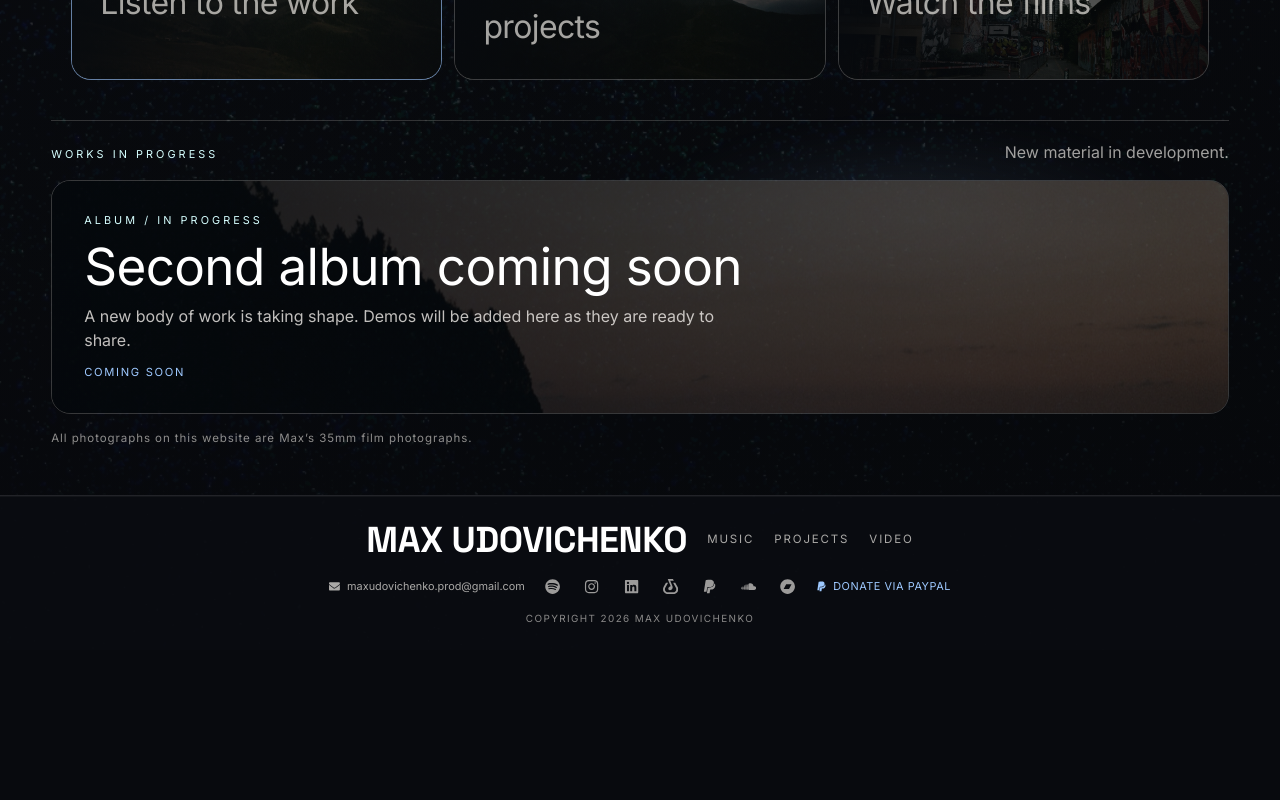
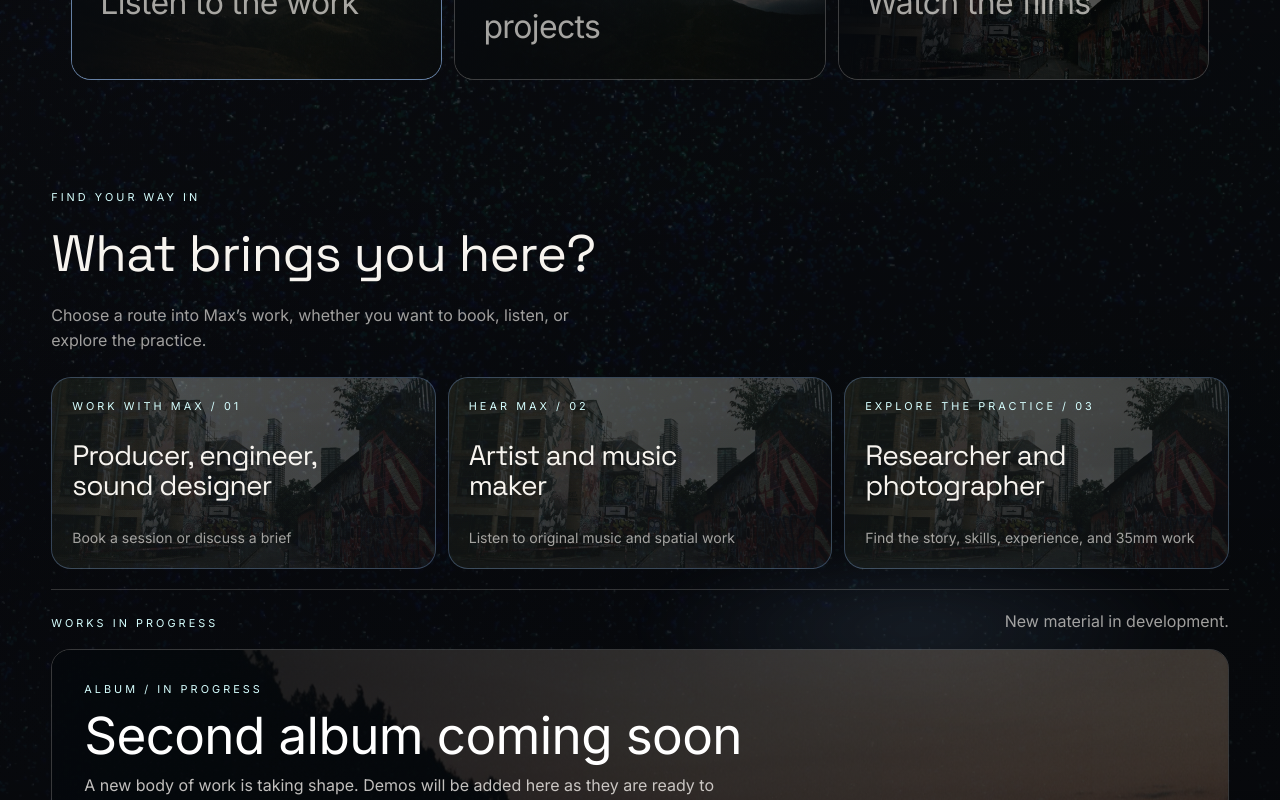
Before and after one commit to udovimax/portfolio-website, a React (Vite) app in the folder app/: page / in a window 1280 px wide. Shown: the part 820-1620 px from the top of the page. Before the commit the page ends 1470 px from the top, so only its background shows below. Built offline with nearby package versions, Linux system fonts and the light colour scheme.

Commit message:
Add service funnel and sheet lead capture

```diff
--- a/app/public/content/socials.json
+++ b/app/public/content/socials.json
@@ -16,5 +16,6 @@
   "formsubmit": {
     "endpointEmail": "maxudovichenko.prod+websitecoms@gmail.com",
     "subject": "New portfolio contact"
-  }
+  },
+  "googleSheetsEndpoint": ""
 }
--- a/app/src/App.tsx
+++ b/app/src/App.tsx
@@ -292,6 +292,7 @@ function App() {
   const [activeVideo, setActiveVideo] = useState<VideoItem | null>(null)
   const [activeProject, setActiveProject] = useState<ProjectItem | null>(null)
   const [contactOpen, setContactOpen] = useState(false)
+  const [contactInterest, setContactInterest] = useState('')
   const [videoResumePoints, setVideoResumePoints] = useState<Record<string, number>>({})
 
   const howlRef = useRef<Howl | null>(null)
@@ -302,6 +303,17 @@ function App() {
   const tracks = content?.music.tracks ?? []
   const activeTrack: Track | null = tracks[trackIndex] ?? null
   const closeContact = useCallback(() => setContactOpen(false), [])
+  const openContact = useCallback((interest = '') => {
+    setContactInterest(interest)
+    setContactOpen(true)
+  }, [])
+  const handleContactOpenChange = useCallback((open: boolean) => {
+    if (open) {
+      openContact()
+    } else {
+      closeContact()
+    }
+  }, [closeContact, openContact])
 
   useEffect(() => {
     initialVolumeRef.current = volume
@@ -638,7 +650,7 @@ function App() {
       <FloatingNav
         activePage={currentPage}
         contactOpen={contactOpen}
-        onContactOpenChange={setContactOpen}
+        onContactOpenChange={handleContactOpenChange}
         player={
           <Player
             track={activeTrack}
@@ -778,6 +790,34 @@ function App() {
               </div>
             </Reveal>
           ) : null}
+          <Reveal className="home-funnel-section" delay={0.17}>
+            <div className="home-funnel-heading">
+              <p className="section-heading">Find your way in</p>
+              <h2>What brings you here?</h2>
+              <p>Choose a route into Max’s work, whether you want to book, listen, or explore the practice.</p>
+            </div>
+            <div className="home-funnel-grid">
+              <button
+                type="button"
+                className="home-funnel-card magnetic-btn"
+                onClick={() => openContact('Producer / engineer / sound designer')}
+              >
+                <span className="section-heading">Work with Max / 01</span>
+                <strong>Producer, engineer, sound designer</strong>
+                <span>Book a session or discuss a brief</span>
+              </button>
+              <a href="#music" className="home-funnel-card magnetic-btn">
+                <span className="section-heading">Hear Max / 02</span>
+                <strong>Artist and music maker</strong>
+                <span>Listen to original music and spatial work</span>
+              </a>
+              <a href="#about" className="home-funnel-card magnetic-btn">
+                <span className="section-heading">Explore the practice / 03</span>
+                <strong>Researcher and photographer</strong>
+                <span>Find the story, skills, experience, and 35mm work</span>
+              </a>
+            </div>
+          </Reveal>
           {content?.music.worksInProgress?.length ? (
             <Reveal className="home-wip-section" delay={0.18}>
               <div className="home-wip-heading">
@@ -1127,6 +1167,8 @@ function App() {
           subject={content.socials.formsubmit.subject}
           paypal={content.socials.paypal}
           paypalQr={content.socials.paypalQr ? assetUrl(content.socials.paypalQr) : undefined}
+          googleSheetsEndpoint={content.socials.googleSheetsEndpoint}
+          initialInterest={contactInterest}
           onClose={closeContact}
         />
       ) : null}
--- a/app/src/components/ContactDrawer.tsx
+++ b/app/src/components/ContactDrawer.tsx
@@ -8,16 +8,28 @@ interface ContactDrawerProps {
   subject: string
   paypal: string
   paypalQr?: string
+  googleSheetsEndpoint?: string
+  initialInterest?: string
   onClose: () => void
 }
 
-export function ContactDrawer({ isOpen, endpointEmail, subject, paypal, paypalQr, onClose }: ContactDrawerProps) {
+export function ContactDrawer({
+  isOpen,
+  endpointEmail,
+  subject,
+  paypal,
+  paypalQr,
+  googleSheetsEndpoint,
+  initialInterest = '',
+  onClose,
+}: ContactDrawerProps) {
   const firstFieldRef = useRef<HTMLInputElement>(null)
   const [isSubmitting, setIsSubmitting] = useState(false)
   const [isSubmitted, setIsSubmitted] = useState(false)
   const [showThankYou, setShowThankYou] = useState(false)
   const [isSupportExpanded, setIsSupportExpanded] = useState(false)
   const [submitError, setSubmitError] = useState<string | null>(null)
+  const [interest, setInterest] = useState(initialInterest)
 
   const formAction = `https://formsubmit.co/${endpointEmail}`
 
@@ -28,8 +40,11 @@ export function ContactDrawer({ isOpen, endpointEmail, subject, paypal, paypalQr
       setShowThankYou(false)
       setIsSupportExpanded(false)
       setSubmitError(null)
+      setInterest('')
       return
     }
+
+    setInterest(initialInterest)
 
     const isTouchDevice = window.matchMedia('(pointer: coarse)').matches || 'ontouchstart' in window
     const focusFrame = isTouchDevice
@@ -49,7 +64,7 @@ export function ContactDrawer({ isOpen, endpointEmail, subject, paypal, paypalQr
       }
       document.removeEventListener('keydown', onKeyDown)
     }
-  }, [isOpen, onClose])
+  }, [initialInterest, isOpen, onClose])
 
   useEffect(() => {
     if (!showThankYou) {
@@ -76,11 +91,24 @@ export function ContactDrawer({ isOpen, endpointEmail, subject, paypal, paypalQr
     try {
       // FormSubmit accepts a regular FormData POST. no-cors keeps the drawer
       // in place while the external service receives the message.
-      await fetch(formAction, {
+      const formData = new FormData(form)
+      const emailSubmission = fetch(formAction, {
         method: 'POST',
-        body: new FormData(form),
+        body: formData,
         mode: 'no-cors',
       })
+      if (googleSheetsEndpoint) {
+        const sheetData = new FormData(form)
+        void fetch(googleSheetsEndpoint, {
+            method: 'POST',
+            body: sheetData,
+            mode: 'no-cors',
+          }).catch(() => undefined)
+      }
+
+      // Email delivery remains authoritative. A missing Sheet must never make
+      // a real enquiry look unsuccessful to the visitor.
+      await emailSubmission
     } catch {
       setIsSubmitting(false)
       setSubmitError('The message could not be sent. Please try again or email Max directly.')
@@ -216,6 +244,18 @@ export function ContactDrawer({ isOpen, endpointEmail, subject, paypal, paypalQr
               <input id="drawer-email" name="email" type="email" autoComplete="email" required />
               <label htmlFor="drawer-message">Message</label>
               <textarea id="drawer-message" name="message" rows={6} required />
+              <label htmlFor="drawer-interest">I’m interested in</label>
+              <select
+                id="drawer-interest"
+                name="interest"
+                value={interest}
+                onChange={(event) => setInterest(event.target.value)}
+              >
+                <option value="">General enquiry</option>
+                <option value="Producer / engineer / sound designer">Producer / engineer / sound designer</option>
+                <option value="Artist / music collaboration">Artist / music collaboration</option>
+                <option value="Research / photography">Research / photography</option>
+              </select>
               <input
                 type="text"
                 name="_honey"
--- a/app/src/index.css
+++ b/app/src/index.css
@@ -1458,12 +1458,28 @@ textarea:focus-visible {
 .contact-drawer-form input:not([type='hidden']):not([type='text']),
 .contact-drawer-form input[type='email'],
 .contact-drawer-form input#drawer-name,
-.contact-drawer-form textarea {
+.contact-drawer-form textarea,
+.contact-drawer-form select {
   width: 100%;
   border: 1px solid rgba(247, 244, 239, 0.22);
   border-radius: 0.8rem;
   background: rgba(255, 255, 255, 0.045);
   padding: 0.85rem 0.9rem;
+  color: var(--text-main);
+}
+
+.contact-drawer-form select {
+  appearance: none;
+  background-image: linear-gradient(45deg, transparent 50%, rgba(247, 244, 239, 0.8) 50%),
+    linear-gradient(135deg, rgba(247, 244, 239, 0.8) 50%, transparent 50%);
+  background-position: calc(100% - 1.1rem) 50%, calc(100% - 0.75rem) 50%;
+  background-repeat: no-repeat;
+  background-size: 0.35rem 0.35rem, 0.35rem 0.35rem;
+  padding-right: 2.5rem;
+}
+
+.contact-drawer-form option {
+  background: #090c10;
   color: var(--text-main);
 }
 
@@ -1899,6 +1915,107 @@ textarea:focus-visible {
   transform: scale(1.1);
 }
 
+.home-funnel-section {
+  display: grid;
+  gap: 1.5rem;
+  margin-top: clamp(3rem, 7vw, 6rem);
+}
+
+.home-funnel-heading {
+  display: grid;
+  gap: 0.65rem;
+  max-width: 42rem;
+}
+
+.home-funnel-heading h2 {
+  margin: 0;
+  color: var(--text-main);
+  font-family: 'Space Grotesk', 'Helvetica Neue', Helvetica, Arial, sans-serif;
+  font-size: clamp(1.8rem, 4vw, 3.5rem);
+  font-weight: 400;
+  letter-spacing: -0.04em;
+}
+
+.home-funnel-heading > p:last-child {
+  max-width: 34rem;
+  margin: 0;
+  color: var(--text-muted);
+  line-height: 1.55;
+}
+
+.home-funnel-grid {
+  display: grid;
+  grid-template-columns: repeat(3, minmax(0, 1fr));
+  gap: 0.75rem;
+}
+
+.home-funnel-card {
+  position: relative;
+  isolation: isolate;
+  display: grid;
+  align-content: space-between;
+  gap: 1.5rem;
+  min-height: 12rem;
+  border: 1px solid rgba(158, 201, 255, 0.28);
+  border-radius: 1.25rem;
+  padding: 1.25rem;
+  overflow: hidden;
+  background: linear-gradient(135deg, rgba(205, 255, 216, 0.08), rgba(148, 185, 255, 0.04));
+  color: var(--text-main);
+  text-align: left;
+  transition: border-color 240ms ease, background-color 240ms ease, transform 240ms ease;
+}
+
+.home-funnel-card::before {
+  position: absolute;
+  inset: 0;
+  z-index: -1;
+  content: '';
+  background: var(--funnel-art, url('/media/images/film/000006630020.jpg')) center / cover no-repeat;
+  filter: saturate(0.7) contrast(1.05);
+  opacity: 0.24;
+  transition: transform 700ms ease, opacity 240ms ease;
+}
+
+.home-funnel-card:hover,
+.home-funnel-card:focus-visible {
+  border-color: var(--accent);
+  background-color: rgba(158, 201, 255, 0.1);
+  transform: translateY(-3px);
+}
+
+.home-funnel-card:hover::before,
+.home-funnel-card:focus-visible::before {
+  opacity: 0.4;
+  transform: scale(1.06);
+}
+
+.home-funnel-card strong {
+  max-width: 18rem;
+  color: var(--text-main);
+  font-family: 'Space Grotesk', 'Helvetica Neue', Helvetica, Arial, sans-serif;
+  font-size: clamp(1.25rem, 2.2vw, 1.8rem);
+  font-weight: 400;
+  letter-spacing: -0.03em;
+  line-height: 1.05;
+}
+
+.home-funnel-card > span:last-child {
+  color: var(--text-muted);
+  font-size: 0.88rem;
+  line-height: 1.4;
+}
+
+@media (max-width: 760px) {
+  .home-funnel-grid {
+    grid-template-columns: 1fr;
+  }
+
+  .home-funnel-card {
+    min-height: 9rem;
+  }
+}
+
 .home-journey-link strong {
   font-size: clamp(1.2rem, 3vw, 2rem);
   font-weight: 400;
--- a/app/src/types/content.ts
+++ b/app/src/types/content.ts
@@ -128,6 +128,7 @@ export interface SocialsContent {
     endpointEmail: string
     subject: string
   }
+  googleSheetsEndpoint?: string
 }
 
 export interface SiteContent {
```
Also changed, not shown: 2 other files (tests, documents, lock files or other folders).
